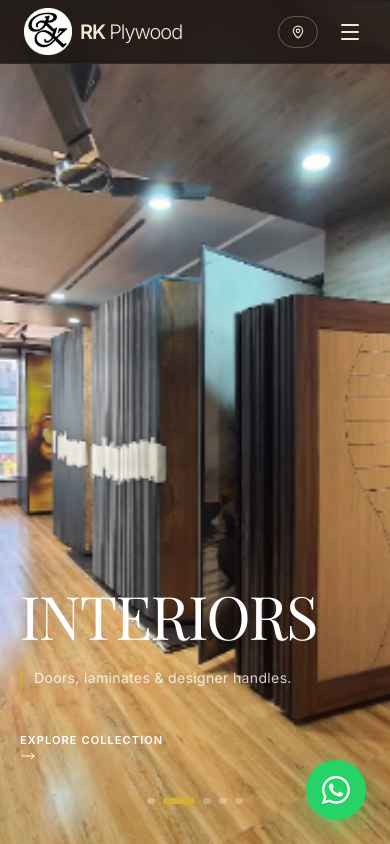
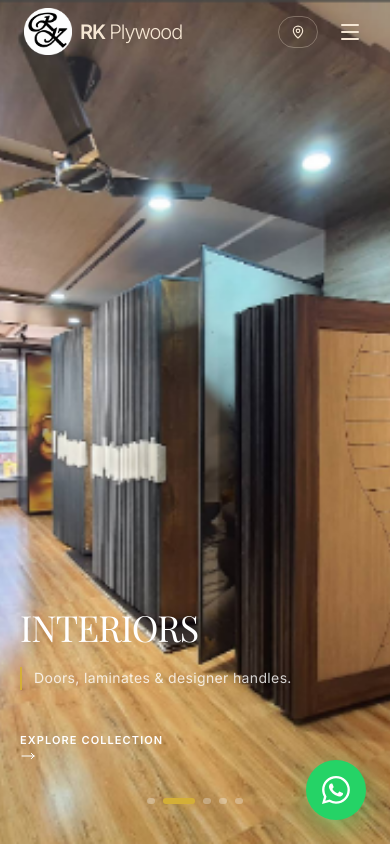
Before and after one commit to aatishpatel5/rkplywood, a React (Vite) app: page / in a window 390 px wide. Shown: the top 844 px of the page. Built offline with nearby package versions, Linux system fonts and the light colour scheme; a web font is replaced by a local one.

Commit message:
improve navbar

```diff
--- a/src/App.tsx
+++ b/src/App.tsx
@@ -4,16 +4,26 @@ import About from './components/About';
 import SlidingRack from './components/SlidingRack';
 import PeelReveal from './components/PeelReveal';
 import { Phone, Instagram, MapPin, ExternalLink, Menu, X } from 'lucide-react';
-import { useState } from 'react';
+import { useState, useEffect } from 'react';
 import { motion, AnimatePresence } from "motion/react";
 
 export default function App() {
   const [currentPage, setCurrentPage] = useState<'home' | 'collections' | 'about'>('home');
   const [isMobileMenuOpen, setIsMobileMenuOpen] = useState(false);
+  const [isScrolled, setIsScrolled] = useState(false);
+
+  useEffect(() => {
+    const handleScroll = () => {
+      setIsScrolled(window.scrollY > 20);
+    };
+    window.addEventListener('scroll', handleScroll);
+    return () => window.removeEventListener('scroll', handleScroll);
+  }, []);
+
   return (
     <main className="bg-beige min-h-screen text-white font-sans flex flex-col relative overflow-hidden">
       {/* Navigation Overlay */}
-      <header className="fixed top-0 left-0 w-full h-16 px-6 md:px-12 py-6 z-50 flex justify-between items-center border-b border-white/5 bg-[#1A1412]/85 backdrop-blur-xl text-[#F5E6D3]">
+      <header className={`fixed top-0 left-0 w-full h-16 px-6 md:px-12 py-6 z-50 flex justify-between items-center transition-all duration-300 ${isScrolled ? 'bg-[#1a1a1a]/80 backdrop-blur-md border-b border-white/10 shadow-lg' : 'bg-transparent border-b border-transparent'} text-[#F5E6D3]`}>
         <div className="flex items-center cursor-pointer" onClick={() => { setCurrentPage('home'); window.scrollTo(0, 0); }}>
            <img className="w-12" src="/logo.webp" alt="RK Plywood Logo" />
         <div className="text-xl md:text-2xl font-bold tracking-tighter ml-2">
--- a/src/components/Hero.tsx
+++ b/src/components/Hero.tsx
@@ -89,10 +89,10 @@ export default function Hero({ onExplore }: { onExplore?: () => void }) {
                   className="flex flex-col gap-4"
                 >
                   <div className="flex flex-col">
-                    <span className="hidden sm:block text-gold lg:text-walnut text-[10px] sm:text-xs md:text-sm font-semibold tracking-[0.3em] uppercase mb-2 sm:mb-3 drop-shadow-md">
+                    <span className="hidden sm:block text-gold lg:text-walnut text-[10px] sm:text-xs md:text-sm font-semibold tracking-[0.3em] uppercase mb-2 sm:mb-3 drop-shadow-sm">
                       Welcome to RK Plywood
                     </span>
-                    <h1 className="text-6xl sm:text-5xl md:text-6xl lg:text-7xl font-display leading-[1.05] tracking-tight text-white lg:text-charcoal drop-shadow-xl lg:drop-shadow-none uppercase">
+                    <h1 className="text-4xl sm:text-5xl md:text-6xl lg:text-7xl font-display leading-[1.05] tracking-tight text-white lg:text-charcoal drop-shadow-md lg:drop-shadow-none uppercase">
                       <span className="hidden sm:inline">
                         Crafting
                         <br />
@@ -103,10 +103,13 @@ export default function Hero({ onExplore }: { onExplore?: () => void }) {
                       Plywood<span className="hidden sm:inline">.</span>
                     </h1>
                   </div>
-                  <p className="text-sm md:text-base text-white/80 lg:text-charcoal/70 tracking-wide leading-relaxed max-w-[280px] sm:max-w-[340px] drop-shadow-md lg:drop-shadow-none border-l-[2px] sm:border-l-[3px] border-gold pl-3 sm:pl-4 mt-2 sm:mt-4">
-                    <span className="sm:hidden">Strong, durable & elegant.</span>
+                  <p className="text-sm md:text-base text-white/80 lg:text-charcoal/70 tracking-wide leading-relaxed max-w-[280px] sm:max-w-[340px] drop-shadow-sm lg:drop-shadow-none border-l-[2px] sm:border-l-[3px] border-gold pl-3 sm:pl-4 mt-2 sm:mt-4">
+                    <span className="sm:hidden">
+                      Strong, durable & elegant.
+                    </span>
                     <span className="hidden sm:inline">
-                      Discover top-grade plywood, blockboards, and veneers built for lasting strength and unmatched elegance.
+                      Discover top-grade plywood, blockboards, and veneers built
+                      for lasting strength and unmatched elegance.
                     </span>
                   </p>
                 </motion.div>
@@ -119,7 +122,7 @@ export default function Hero({ onExplore }: { onExplore?: () => void }) {
                   transition={{ duration: 0.6, ease: "easeOut" }}
                   className="flex flex-col gap-3 sm:gap-4"
                 >
-                  <h1 className="text-6xl sm:text-5xl md:text-6xl lg:text-7xl font-display leading-[1.05] tracking-tight text-white lg:text-charcoal drop-shadow-xl lg:drop-shadow-none uppercase sm:normal-case">
+                  <h1 className="text-4xl sm:text-5xl md:text-6xl lg:text-7xl font-display leading-[1.05] tracking-tight text-white lg:text-charcoal drop-shadow-xl lg:drop-shadow-none uppercase sm:normal-case">
                     <span className="hidden sm:inline">
                       Complete
                       <br />
@@ -133,9 +136,13 @@ export default function Hero({ onExplore }: { onExplore?: () => void }) {
                     </span>
                   </h1>
                   <p className="text-sm md:text-base text-white/80 lg:text-charcoal/70 tracking-wide leading-relaxed max-w-[280px] sm:max-w-[340px] drop-shadow-md lg:drop-shadow-none border-l-[2px] sm:border-l-[3px] border-gold pl-3 sm:pl-4 mt-2 sm:mt-4">
-                    <span className="sm:hidden">Doors, laminates & designer handles.</span>
+                    <span className="sm:hidden">
+                      Doors, laminates & designer handles.
+                    </span>
                     <span className="hidden sm:inline">
-                      From premium flush doors and stunning laminates to architectural handles, find everything you need under one roof.
+                      From premium flush doors and stunning laminates to
+                      architectural handles, find everything you need under one
+                      roof.
                     </span>
                   </p>
                 </motion.div>
```
